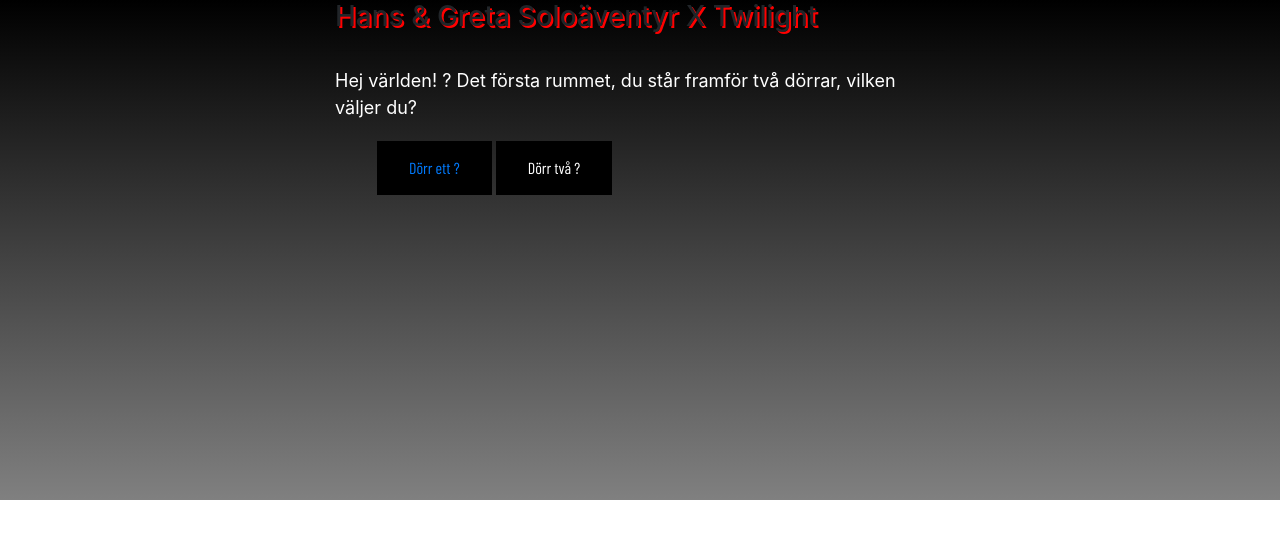
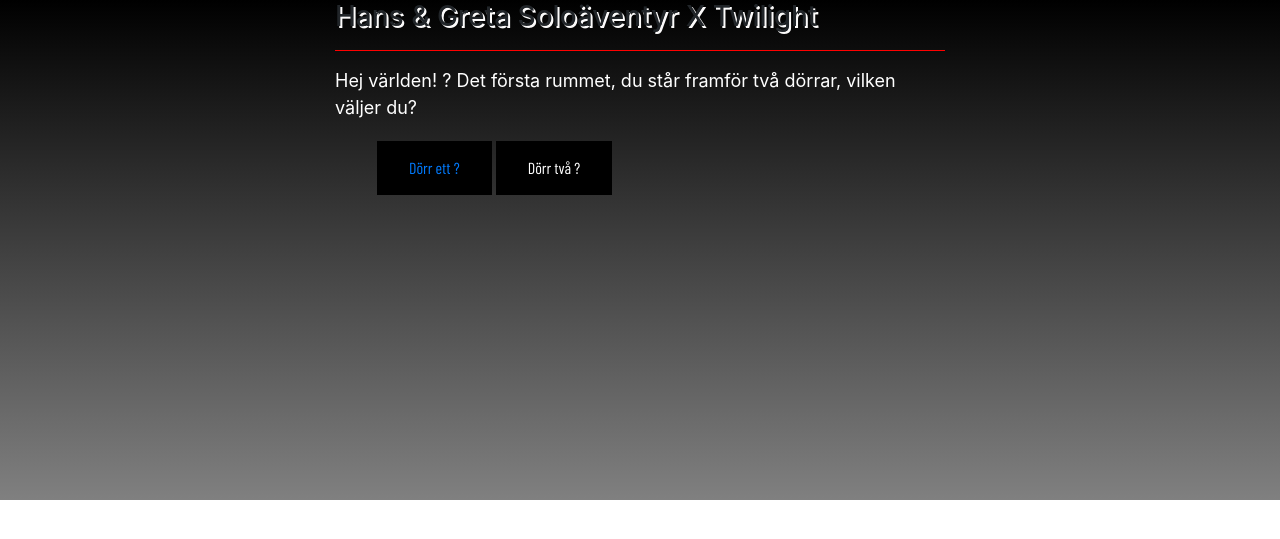
Before and after one commit to WafaaZa1/soloadventure, a PHP site: page / in a window 1280 px wide. Shown: the part 86-625 px from the top of the page. Run offline with PHP 8.4, Linux system fonts and the light colour scheme; data comes from the database, SQL or seed files in the repository; data that the repository does not hold is empty; a stand-in replaces the project's code that opens the database connection; some libraries are stand-ins or nearby versions.

Commit message:
hr element

```diff
--- a/php/css/style.css
+++ b/php/css/style.css
@@ -53,7 +53,7 @@
   }
 
   h3 {
-    text-shadow: 2px 2px #ff0000;
+    text-shadow: 2px 2px #fcfbfb;
   }
 
   #grad1 {
@@ -77,6 +77,6 @@
     transition-duration: 0.4s;
   }
 
-  .hr {
-    color: white;
+  hr.new1 {
+    border-top: 1px solid red;
   }
--- a/php/views/index_layout.php
+++ b/php/views/index_layout.php
@@ -33,13 +33,12 @@
 <main>
 <div class="container w-50">
   <h3>Hans & Greta Soloäventyr X Twilight</h3>
-    <hr>
+  <hr class="new1">
         <p>
             <?= $story['body'] ?>
         </p>
         <ul>
             <?php foreach ($links as $link): ?>
-
                 <a href="?id=<?= $link['target_id'] ?>">
                 <button class="button button1">
                 <?= $link['description'] ?>
```
Also changed, not shown: php/images/5.jpg (deleted), php/images/6.jpg (deleted), php/images/8.jpg (deleted), php/images/wallpaper.jpg (deleted), php/images/wallpaper1.jpg (deleted).
